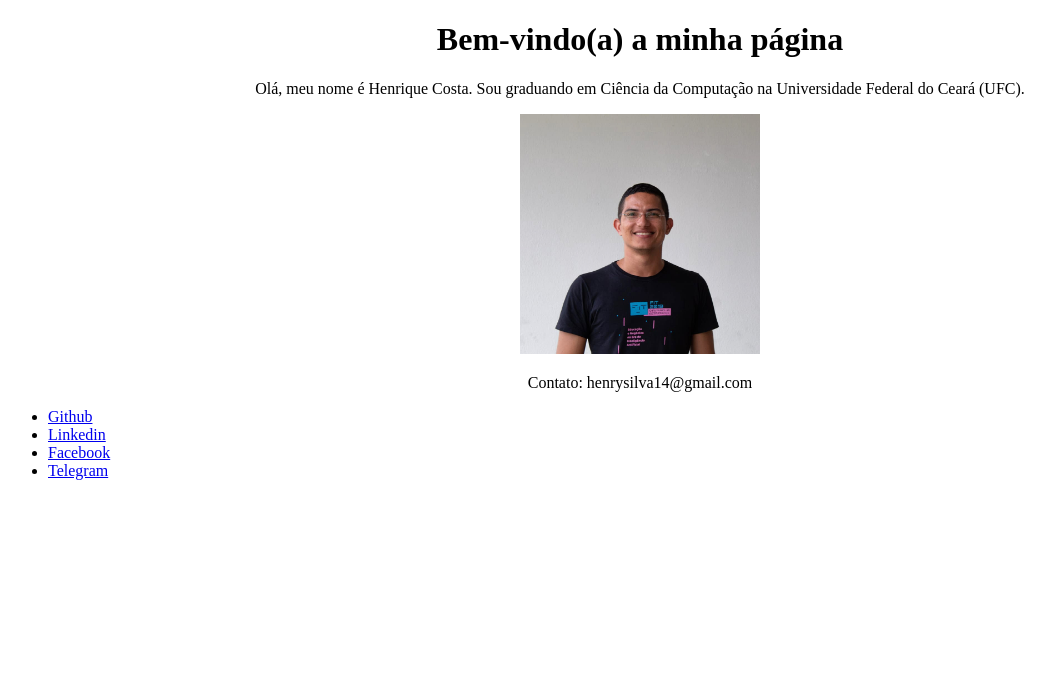
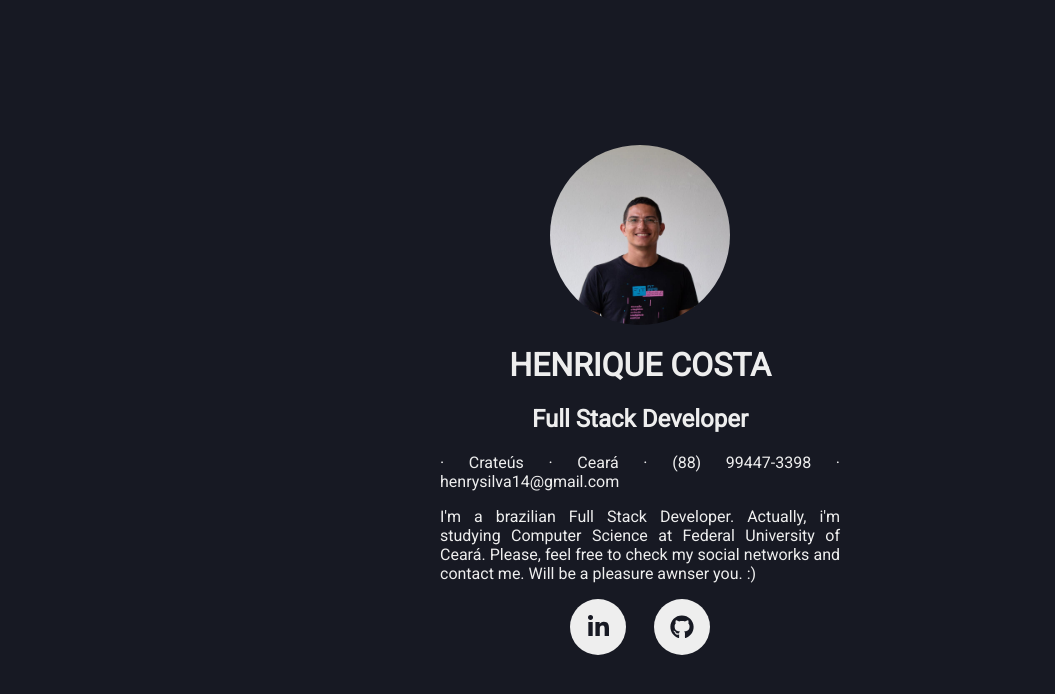
Before and after one commit to YoCypher/yocypher.github.io, a plain HTML site: page index.html in a window 1280 px wide. Shown: the whole page, without its empty margins (0-1055 px from the left). Drawn offline with Linux system fonts and the light colour scheme; a web font is replaced by a local one.

Commit message:
Modificações básicas

```diff
--- /dev/null
+++ b/_css/style.css
@@ -0,0 +1,58 @@
+* {
+	box-sizing: border-box;
+	text-decoration: none;
+}
+
+body {
+	background-color: #171923;
+	color: #EEE;
+	font-family: 'Roboto', sans-serif;
+	margin: 0px;
+}
+
+.content {
+	width: 100vw;
+	height: 100vh;
+	display: flex;
+	flex-direction: column;
+	justify-content: center;
+	align-items: center;
+}
+
+.info {
+	width: 400px;
+}
+.info > p {
+	text-align: justify;
+}
+
+img {
+
+	width: 180px;
+	height: 180px;
+	border-radius: 50%;
+
+}
+
+.social-icons .social-icon {
+	display: inline-flex;
+	align-items: center;
+	justify-content: center;
+	height: 3.5rem;
+	width: 3.5rem;
+	background-color: #EEE;
+	color: #171923;
+	border-radius: 100%;
+	font-size: 1.5rem;
+	margin-right: 1.5rem;
+  }
+  .social-icons .social-icon:last-child {
+	margin-right: 0;
+  }
+  .social-icons .social-icon:hover {
+	background-color: #F79E1B;
+  }
+
+  h1, h2, p {
+	  text-align: center;
+  }
--- a/index.html
+++ b/index.html
@@ -1,23 +1,36 @@
 <!DOCTYPE html>
 <html>
 <head>
-	<meta charset="utf-8">
+	<meta charset="UTF-8" lang="en">
+	<title>Welcome!</title>
+	<link rel="stylesheet" href="_css/style.css">
+	<link rel="icon" type="image/x-icon" href="assets/img/favicon.ico" />
+    <!-- Font Awesome icons (free version)-->
+    <script src="https://use.fontawesome.com/releases/v5.15.1/js/all.js" crossorigin="anonymous"></script>
+    <!-- Google fonts-->
+    <link href="https://fonts.googleapis.com/css?family=Saira+Extra+Condensed:500,700" rel="stylesheet" type="text/css" />
+    <link href="https://fonts.googleapis.com/css?family=Muli:400,400i,800,800i" rel="stylesheet" type="text/css" />
+	<link rel="preconnect" href="https://fonts.gstatic.com">
+	<link href="https://fonts.googleapis.com/css2?family=Roboto:wght@300;400&display=swap" rel="stylesheet">
 </head>
 <body>
-	<h1 style="text-align: center;">Bem-vindo(a) a minha página</h1>
-	<p style="text-align: center;">Olá, meu nome é Henrique Costa. Sou graduando em Ciência da Computação
-	na Universidade Federal do Ceará (UFC).</p>
-	<center>
-		<img src="img/me.jpg" style="height: 240px; width: 240px;">
+	<div class="content">
+			<img src="_img/yo.jpg" alt="Profile Picture" />
+		<div class="info">
+			<h1>HENRIQUE COSTA</h1>
+			<h2>Full Stack Developer</h2>
+			<p>· Crateús · Ceará · (88) 99447-3398 · henrysilva14@gmail.com</p>
+			<p>
+				I'm a brazilian Full Stack Developer.
+				Actually, i'm studying Computer Science at Federal University of Ceará.
+				Please, feel free to check my social networks and contact me. Will be a pleasure awnser you. :)
+			</p>
 
-	</center>
-	<p style="text-align: center;">Contato: henrysilva14@gmail.com</p>
-	<ul>
-		<li><a href="https://github.com/YoCypher" target="_blank">Github</a></li>
-		<li><a href="#">Linkedin</a></li>
-		<li><a href="#">Facebook</a></li>
-		<li><a href="#">Telegram</a></li>
-	</ul>
-
+		</div>
+		<div class="social-icons">
+			<a class="social-icon" href="https://www.linkedin.com/in/henrique-costa-34145860/" target="_blank"><i class="fab fa-linkedin-in"></i></a>
+			<a class="social-icon" href="https://github.com/YoCypher" target="_blank"><i class="fab fa-github"></i></a>
+		</div>
+	</div>
 </body>
 </html>
```
Also changed, not shown: _img/yo.jpg (added).
